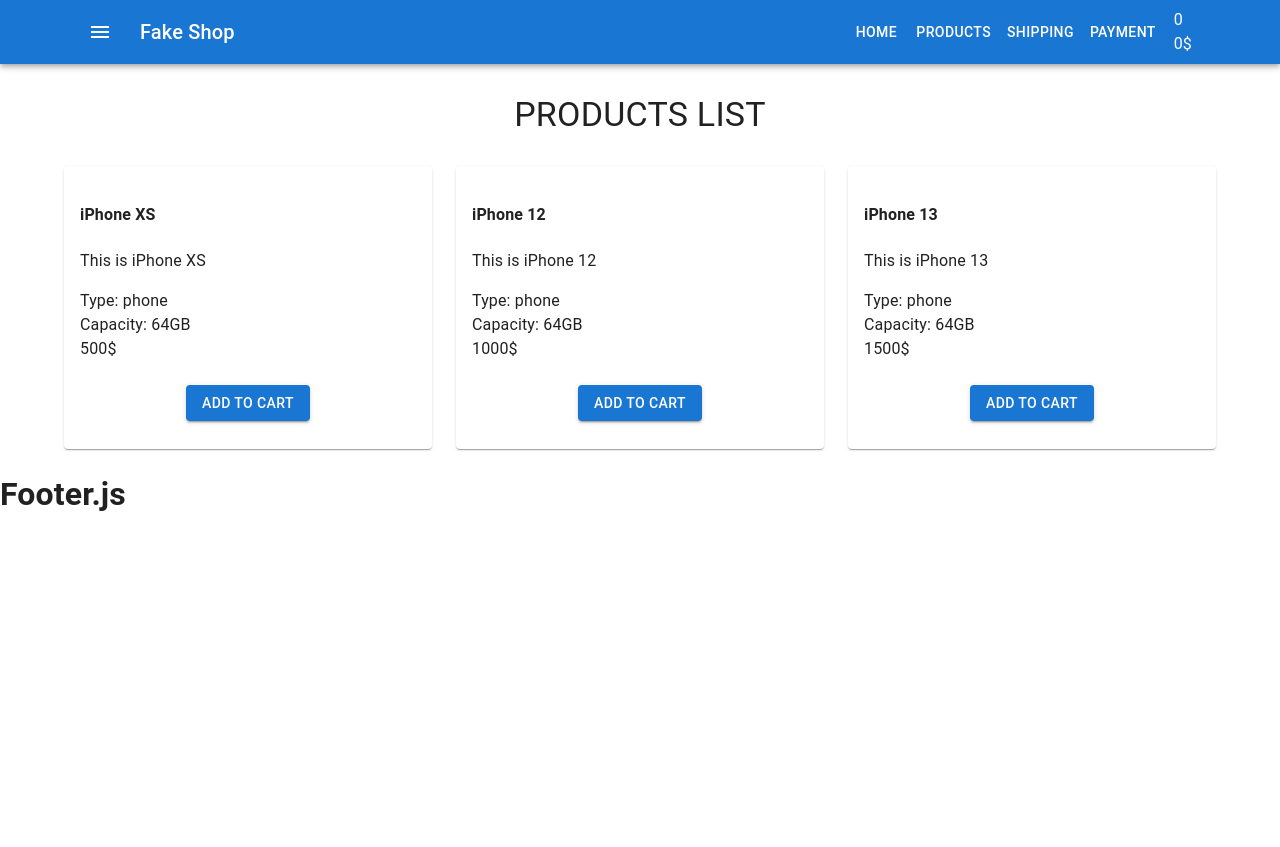
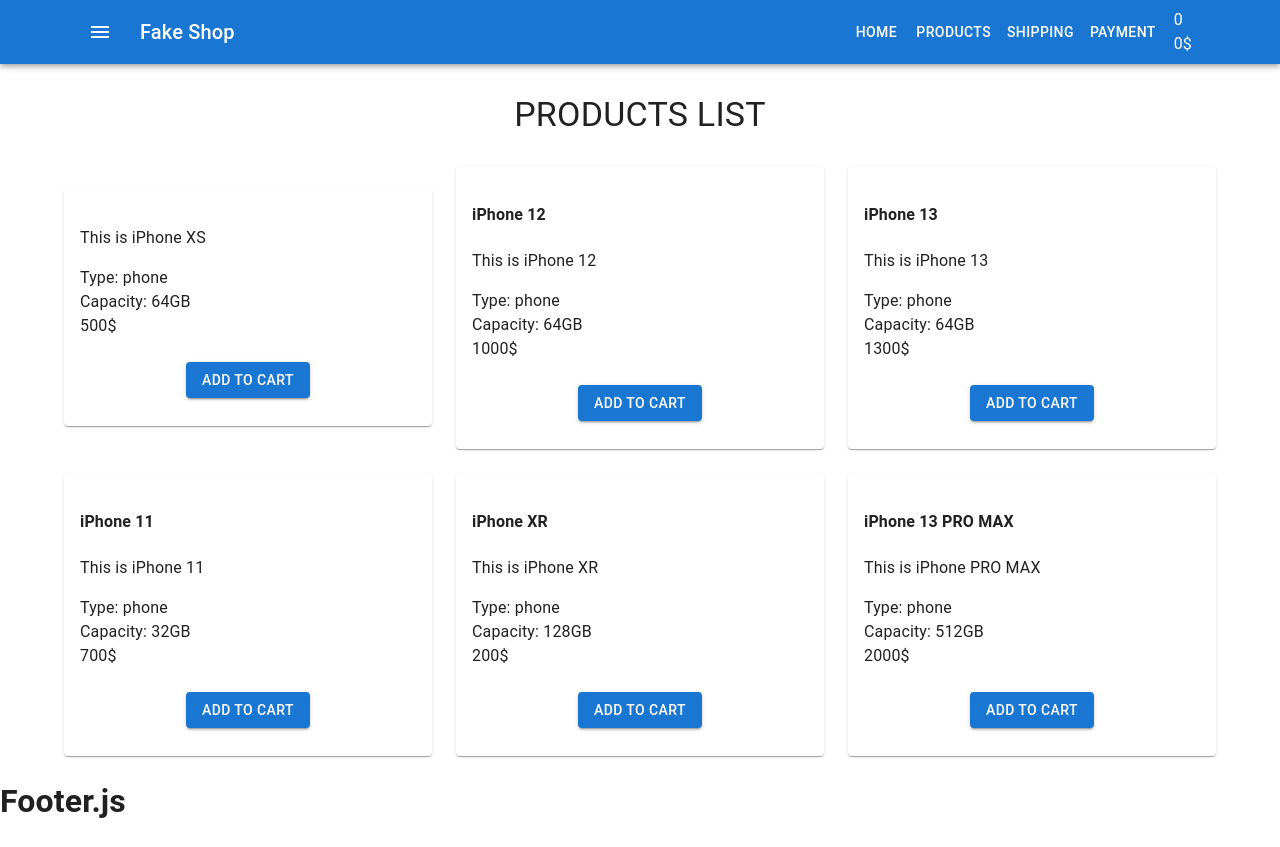
Before and after one commit to VladislavFuklev/FakeShop, a React (Create React App) app: page / in a window 1280 px wide. Before the commit the page ends 800 px from the top, so only its background shows below. Built offline with nearby package versions, Linux system fonts and the light colour scheme.

Commit message:
динамисески добавил данные на страницу с помощ map

```diff
--- a/src/components/Products/ProductsList.js
+++ b/src/components/Products/ProductsList.js
@@ -1,6 +1,7 @@
 import { Grid, Typography } from '@mui/material'
 import React from 'react'
 import { ProductsListItem } from './ProductsListItem'
+import productsArray from 'utils/productsArray'
 
 export const ProductsList = () => {
     return (
@@ -22,33 +23,17 @@
                 justifyContent="center"
                 alignItems="center"
             >
-                <Grid item xs={12} sm={6} md={4}>
-                    <ProductsListItem
-                        name="iPhone XS"
-                        description="This is iPhone XS"
-                        type="phone"
-                        capacity="64"
-                        price="500"
-                    />
-                </Grid>
-                <Grid item xs={12} sm={6} md={4}>
-                    <ProductsListItem
-                        name="iPhone 12"
-                        description="This is iPhone 12"
-                        type="phone"
-                        capacity="64"
-                        price="1000"
-                    />
-                </Grid>
-                <Grid item xs={12} sm={6} md={4}>
-                    <ProductsListItem
-                        name="iPhone 13"
-                        description="This is iPhone 13"
-                        type="phone"
-                        capacity="64"
-                        price="1500"
-                    />
-                </Grid>
+                {productsArray.map((product) => (
+                    <Grid item xs={12} sm={6} md={4}>
+                        <ProductsListItem
+                            name={product.name}
+                            description={product.description}
+                            type={product.type}
+                            capacity={product.capacity}
+                            price={product.price}
+                        />
+                    </Grid>
+                ))}
             </Grid>
         </>
     )
--- /dev/null
+++ b/src/utils/productsArray.js
@@ -0,0 +1,46 @@
+const products = [
+    {
+        pricename: 'iPhone XS',
+        description: 'This is iPhone XS',
+        type: 'phone',
+        capacity: '64',
+        price: '500',
+    },
+    {
+        name: 'iPhone 12',
+        description: 'This is iPhone 12',
+        type: 'phone',
+        capacity: '64',
+        price: '1000',
+    },
+    {
+        name: 'iPhone 13',
+        description: 'This is iPhone 13',
+        type: 'phone',
+        capacity: '64',
+        price: '1300',
+    },
+    {
+        name: 'iPhone 11',
+        description: 'This is iPhone 11',
+        type: 'phone',
+        capacity: '32',
+        price: '700',
+    },
+    {
+        name: 'iPhone XR',
+        description: 'This is iPhone XR',
+        type: 'phone',
+        capacity: '128',
+        price: '200',
+    },
+    {
+        name: 'iPhone 13 PRO MAX',
+        description: 'This is iPhone PRO MAX',
+        type: 'phone',
+        capacity: '512',
+        price: '2000',
+    },
+]
+
+export default products
```
